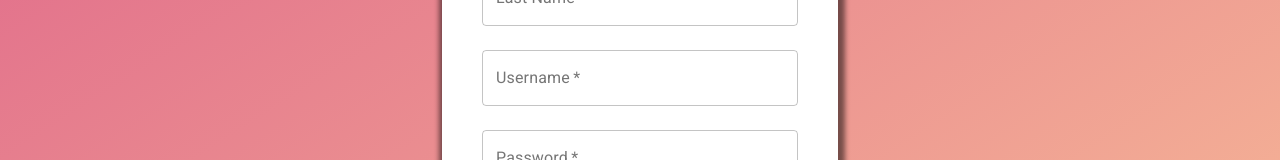
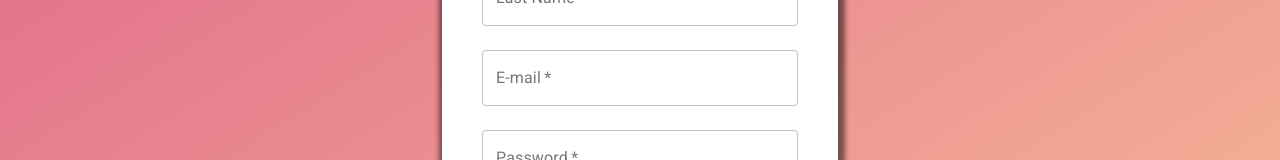
Before and after one commit to StudyIT-team/frontend, a React (Create React App) app: page /register in a window 1280 px wide. Shown: the part 390-550 px from the top of the page. Built offline with nearby package versions, Linux system fonts and the light colour scheme.

Commit message:
[ StudyIT #81 ] http request for register

```diff
--- a/src/screens/register-screen.js
+++ b/src/screens/register-screen.js
@@ -50,7 +50,7 @@ class RegisterScreen extends React.Component {
         this.state = {
             firstName: "",
             lastName: "",
-            username: "",
+            email: "",
             password: "",
             repeatedPassword: "",
             isTeacher: false,
@@ -71,9 +71,9 @@ class RegisterScreen extends React.Component {
         })
     }
 
-    changeUsername(event) {
+    changeEmail(event) {
         this.setState({
-            username: event.target.value
+            email: event.target.value
         })
     }
 
@@ -106,7 +106,15 @@ class RegisterScreen extends React.Component {
         if (this.state.password != this.state.repeatedPassword) {
             alert("Passwords must match!");
             // TODO: handle this with snackbar
+            return;
         }
+        var userRole = "";
+        if (this.state.isTeacher === true) {
+            userRole = "Teacher";
+        } else {
+            userRole = "Student";
+        }
+        this.registerService.registerUser(this.state.firstName, this.state.lastName, this.state.email, userRole, "1");
     }
 
     redirectToLogin(event) {
@@ -162,12 +170,12 @@ class RegisterScreen extends React.Component {
                                     margin  = "normal"
                                     required
                                     fullWidth
-                                    id = "username"
-                                    label = "Username"
-                                    name = "username"
-                                    autoComplete = "username"
+                                    id = "email"
+                                    label = "E-mail"
+                                    name = "email"
+                                    autoComplete = "email"
                                     autoFocus
-                                    onChange = { this.changeUsername.bind(this) }
+                                    onChange = { this.changeEmail.bind(this) }
                                 />
                                 <TextField
                                     variant = "outlined"
--- a/src/services/register-service.js
+++ b/src/services/register-service.js
@@ -5,9 +5,13 @@ class RegisterService{
         this.axios = getAxios();
     }
 
-    async registerUser(firstName, lastName, username, password, isTeacher) {
+    async registerUser(firstName, lastName, email, role, group) {
         const result = await this.axios.post('/register', {
-
+            email: email,
+            firstName: firstName,
+            lastName: lastName,
+            group: group,
+            role: role
         })
         .then(resp => {
             return true;
```
